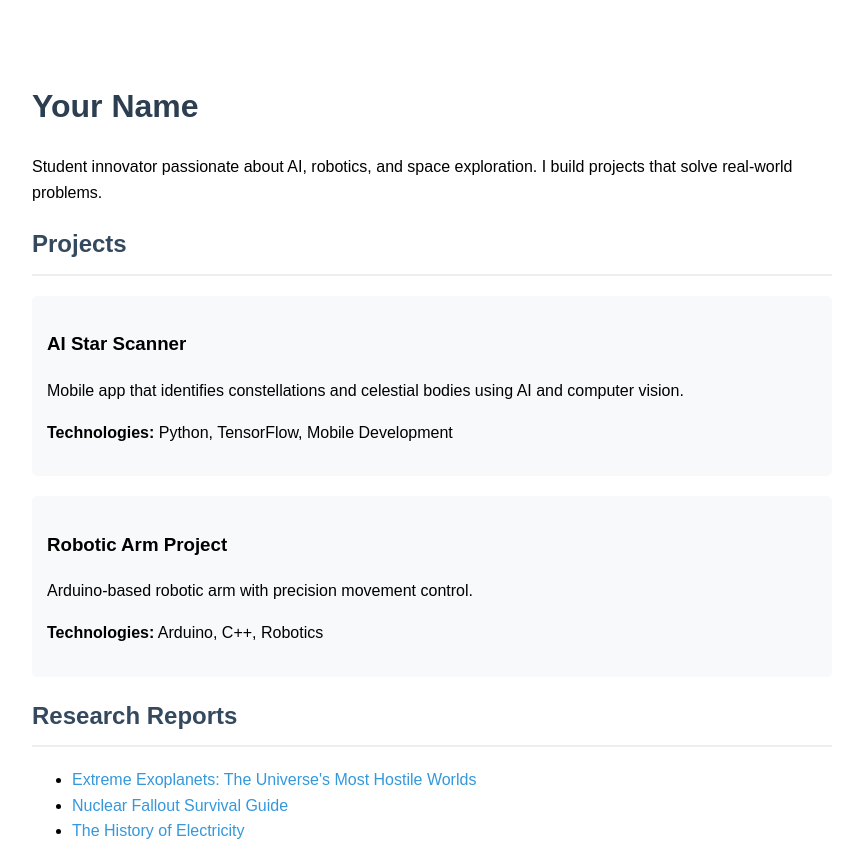
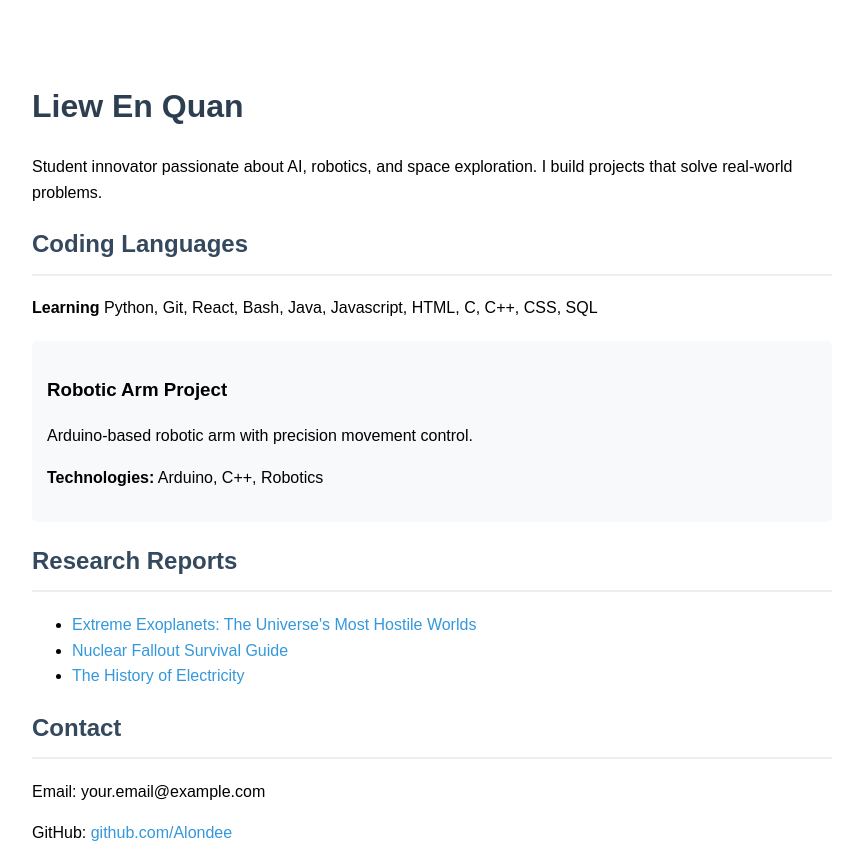
Before and after one commit to alondeee/alondeee.github.io, a plain HTML site: page index.html in a window 1280 px wide. Shown: the top 849 px of the page, without its empty margins (208-1071 px from the left). Drawn offline with Linux system fonts and the light colour scheme.

Commit message:
Update index.html

```diff
--- a/index.html
+++ b/index.html
@@ -1,7 +1,7 @@
 <!DOCTYPE html>
 <html>
 <head>
-    <title>Your Name - Portfolio</title>
+    <title>Liew En Quan - Portfolio</title>
     <style>
         body {
             font-family: Arial, sans-serif;
@@ -23,14 +23,13 @@
     </style>
 </head>
 <body>
-    <h1>Your Name</h1>
+    <h1>Liew En Quan</h1>
     <p>Student innovator passionate about AI, robotics, and space exploration. I build projects that solve real-world problems.</p>
 
-    <h2>Projects</h2>
-    <div class="project">
-        <h3>AI Star Scanner</h3>
-        <p>Mobile app that identifies constellations and celestial bodies using AI and computer vision.</p>
-        <p><strong>Technologies:</strong> Python, TensorFlow, Mobile Development</p>
+    <h2>Coding Languages</h2>
+    <div class="coding languages">
+        <h3></h3>
+           <p><strong> Learning </strong> Python, Git, React, Bash, Java, Javascript, HTML, C, C++, CSS, SQL </p>
     </div>
 
     <div class="project">
```
